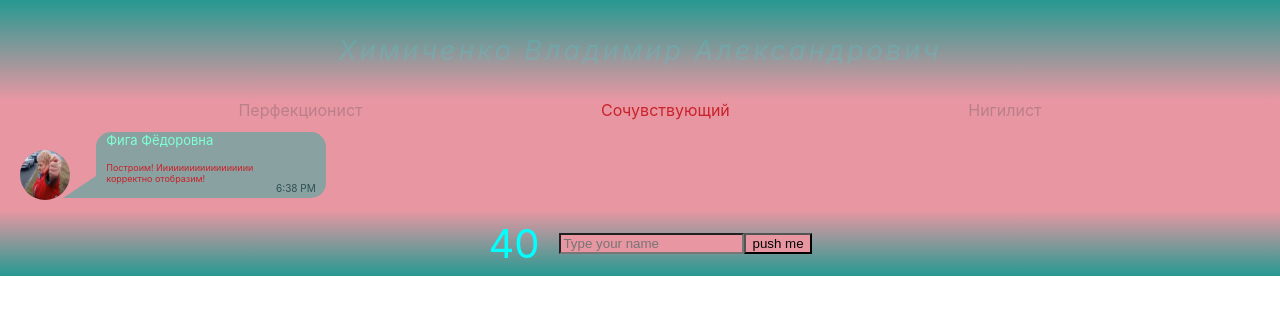
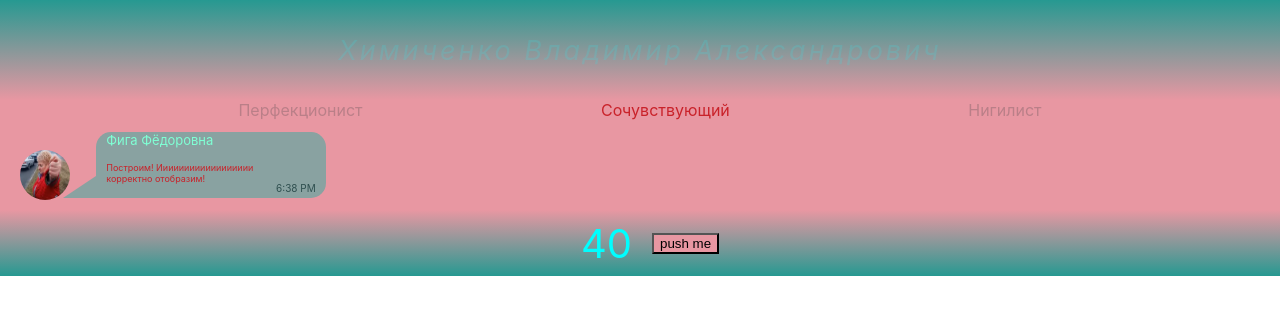
Before and after one commit to vovatum/home-tasks, a React (Create React App) app: page / in a window 1280 px wide. Shown: the top 314 px of the page. Built offline with nearby package versions, Linux system fonts and the light colour scheme.

Commit message:
ButtonPush teg

```diff
--- a/src/App.jsx
+++ b/src/App.jsx
@@ -11,8 +11,10 @@ class App extends React.Component {
         inputName: []
     }
 
-    onButton = (countValueTemp, inputNameTemp) => {
+    onButton = (inputNameTemp) => {
         // alert(`Hi, ${inputNameTemp}`)
+        let countValueTemp = this.state.countValue
+        countValueTemp += 1
         let nameInputTemp = this.state.inputName
         nameInputTemp.push(inputNameTemp)
 
--- /dev/null
+++ b/src/AppComponents/CountBlock/ButtonPush/ButtonPush.jsx
@@ -0,0 +1,20 @@
+import React from 'react';
+import styles from './ButtonPush.module.css'
+
+const ButtonPush = (props) => {
+
+    let onButtonPush = () => {
+        props.onButton()
+    }
+
+    return (
+        <div>
+            <button onClick={onButtonPush}
+                    className={styles.push}>
+                push me
+            </button>
+        </div>
+    )
+}
+
+export default ButtonPush;
--- /dev/null
+++ b/src/AppComponents/CountBlock/ButtonPush/ButtonPush.module.css
@@ -0,0 +1,3 @@
+.push {
+    background: #e897a2;
+}
--- a/src/AppComponents/CountBlock/CountBlock.jsx
+++ b/src/AppComponents/CountBlock/CountBlock.jsx
@@ -1,20 +1,13 @@
 import React from 'react';
 import styles from './CountBlock.module.css'
 import Count from "./Counter/Counter";
+import InputName from "./InputName/InputName";
+import ButtonPush from "./ButtonPush/ButtonPush";
 
 class CountBlock extends React.Component {
 
     constructor(props) {
         super(props)
-        this.inputNameRef = React.createRef()
-    }
-
-    onButton = () => {
-        let countValueTemp = this.props.state.countValue
-        countValueTemp += 1
-        let inputName = this.inputNameRef.current.value
-        this.inputNameRef.current.value = null
-        this.props.onButton(countValueTemp, inputName)
     }
 
     render = () => {
@@ -23,19 +16,8 @@ class CountBlock extends React.Component {
             <div>
                 <div className={styles.container}>
                     <Count countValue={this.props.state.countValue}/>
-                    <div>
-                        <input className={styles.inputName}
-                               ref={this.inputNameRef}
-                               type="text"
-                               placeholder="Type your name">
-                        </input>
-                    </div>
-                    <div>
-                        <button onClick={this.onButton}
-                                className={styles.push}>
-                            push me
-                        </button>
-                    </div>
+                    {/*<InputName onButton={this.props.onButton}/>*/}
+                    <ButtonPush onButton={this.props.onButton}/>
                 </div>
                 <div>
                     {names}
--- a/src/AppComponents/CountBlock/CountBlock.module.css
+++ b/src/AppComponents/CountBlock/CountBlock.module.css
@@ -6,10 +6,6 @@
     justify-content: center;
 }
 
-.push {
-    background: #e897a2;
-}
-
 .inputName {
     background: #e897a2;
 }
--- /dev/null
+++ b/src/AppComponents/CountBlock/InputName/InputName.jsx
@@ -0,0 +1,31 @@
+import React from 'react';
+import styles from '../Counter/Counter.module.css'
+
+class InputName extends React.Component {
+
+    constructor(props) {
+        super(props)
+        this.inputNameRef = React.createRef()
+    }
+    // onButton = () => {
+    //
+    //     let inputName = this.inputNameRef.current.value
+    //     this.inputNameRef.current.value = null
+    //     this.props.onButton(inputName)
+    // }
+    render = () => {
+
+        this.props.onButton(this.inputNameRef)
+        return (
+            <div>
+                <input className={styles.inputName}
+                       ref={this.inputNameRef}
+                       type="text"
+                       placeholder="Type your name">
+                </input>
+            </div>
+        )
+    }
+}
+
+export default InputName;
--- /dev/null
+++ b/src/AppComponents/CountBlock/InputName/InputName.module.css
@@ -0,0 +1,5 @@
+.spanCount {
+    color: aqua;
+    font-size: 40px;
+    margin: 20px;
+}
```
